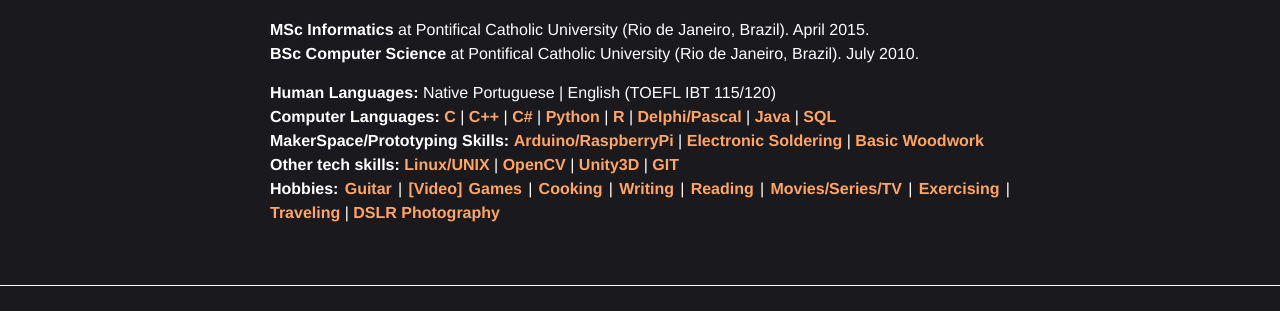
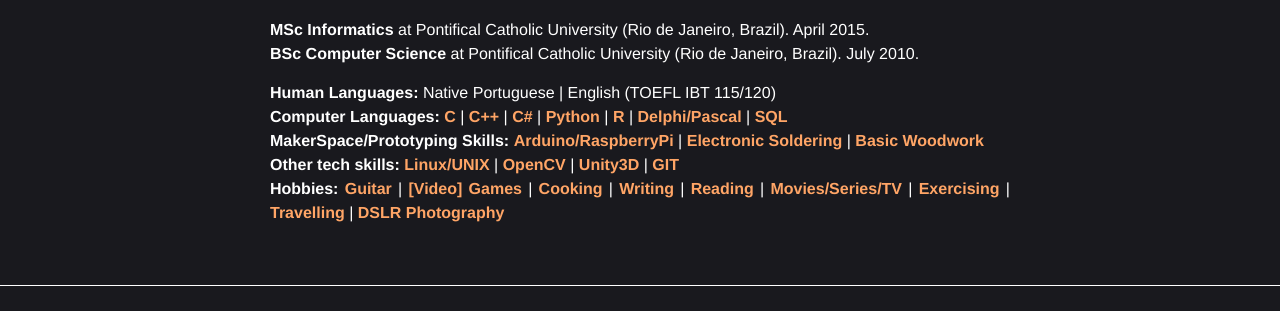
Before and after one commit to anlutfi/anlutfi.github.io, a Jekyll site: the page built from _posts/2015-11-03-info.markdown, in a window 1280 px wide. Shown: the part 212-523 px from the top of the page. Built offline with Jekyll 4.4.1, drawn with Linux system fonts in a browser that asks for light colours.

Commit message:
2015-11-03-info.markdown --> corrected typo, removed java from skills

```diff
--- a/_posts/2015-11-03-info.markdown
+++ b/_posts/2015-11-03-info.markdown
@@ -24,7 +24,7 @@ Brazilian citizen, born Oct 19<sup>th</sup>, 1985.
     <span class="skill">C</span> | <span class="skill">C++</span> |
     <span class="skill">C#</span> | <span class="skill">Python</span> |
     <span class="skill">R</span> | <span class="skill">Delphi/Pascal</span> |
-    <span class="skill">Java</span> | <span class="skill">SQL</span>
+    <span class="skill">SQL</span>
     <br><b>MakerSpace/Prototyping Skills:</b>
     <span class="skill">Arduino/RaspberryPi</span> | <span class="skill">Electronic Soldering</span> |
     <span class="skill">Basic Woodwork</span>
@@ -34,5 +34,5 @@ Brazilian citizen, born Oct 19<sup>th</sup>, 1985.
     <br><b>Hobbies:</b> <span class="skill">Guitar</span> | <span class="skill">[Video] Games</span> |
     <span class="skill">Cooking</span> | <span class="skill">Writing</span> |
     <span class="skill">Reading</span> | <span class="skill">Movies/Series/TV</span> |
-    <span class="skill">Exercising</span> | <span class="skill">Traveling</span> | <span class="skill">DSLR Photography</span>
+    <span class="skill">Exercising</span> | <span class="skill">Travelling</span> | <span class="skill">DSLR Photography</span>
 </p>
```
